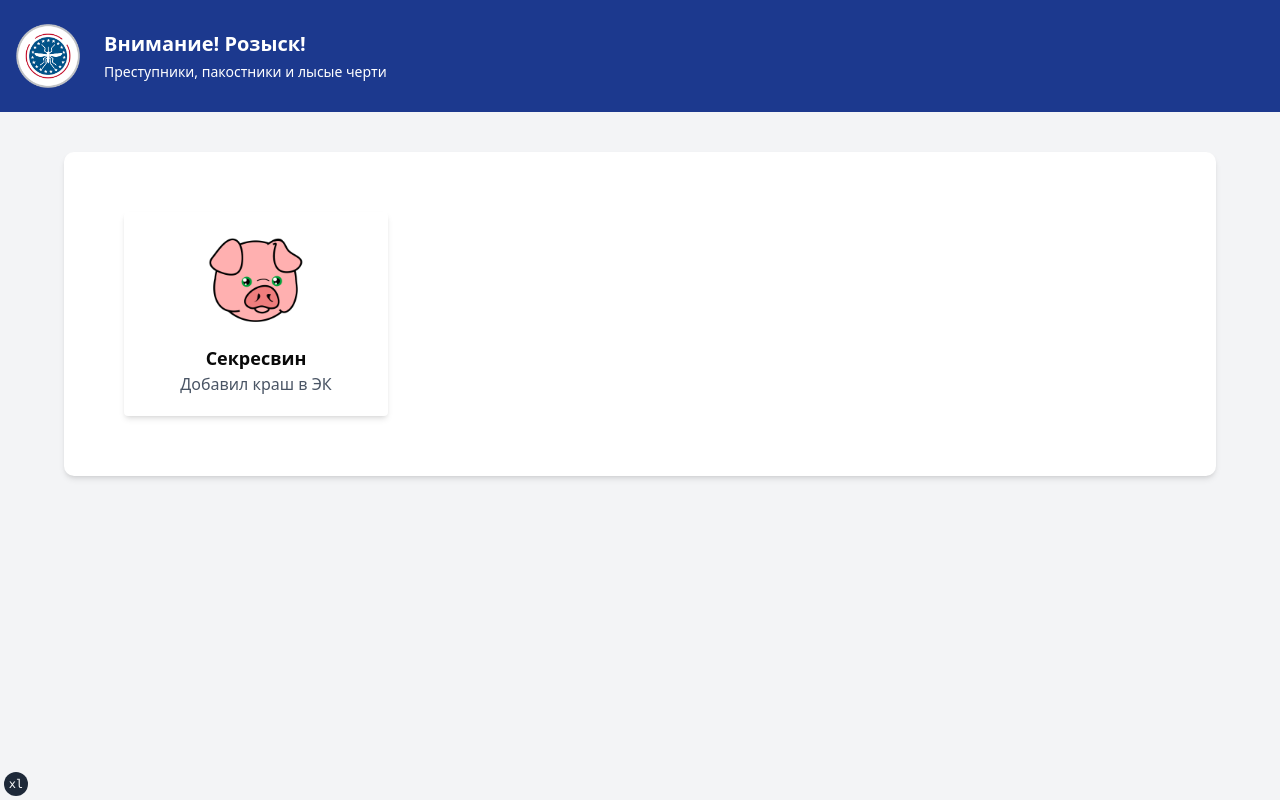
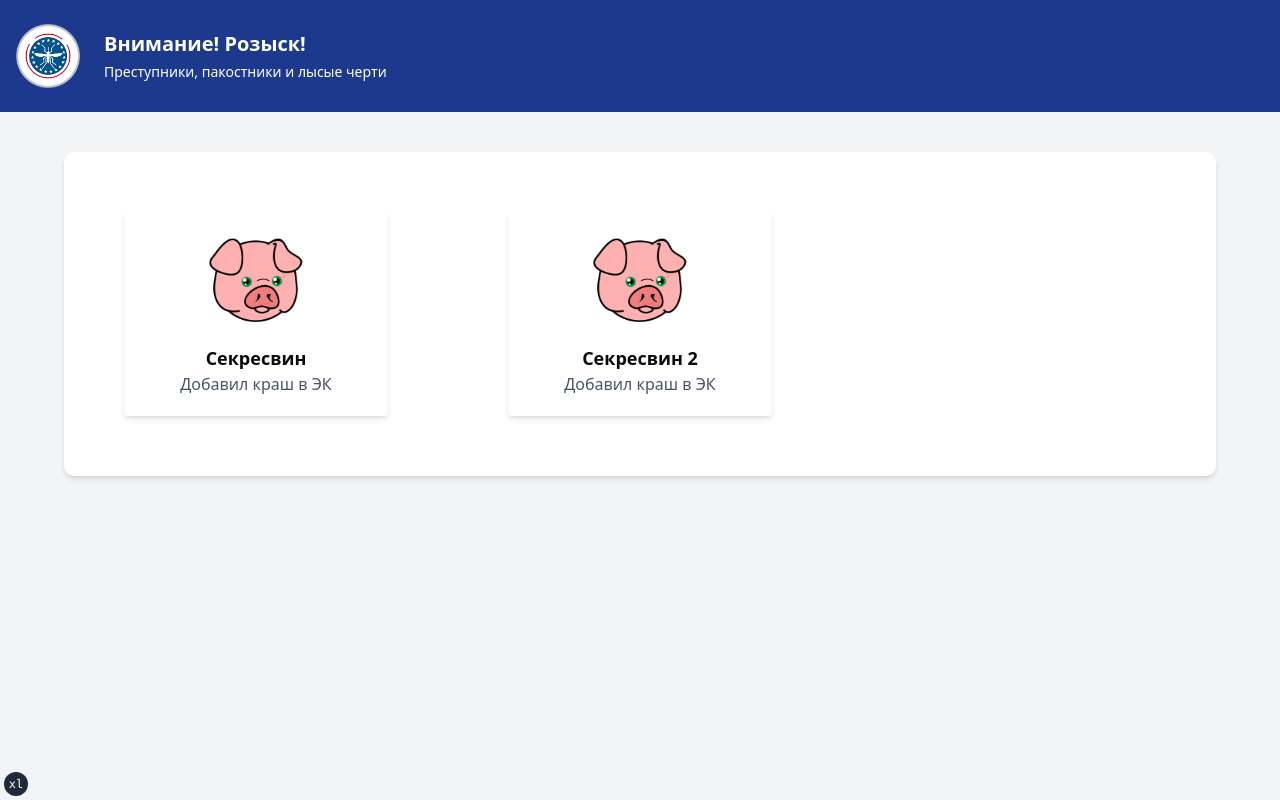
Before and after one commit to BMWmod/project-D.A.U.N, a Next.js app: page /wanted in a window 1280 px wide. Built offline with nearby package versions, Linux system fonts and the light colour scheme.

Commit message:
Update CardGridwanted.tsx

```diff
--- a/components/CardGridwanted.tsx
+++ b/components/CardGridwanted.tsx
@@ -9,7 +9,11 @@ const CardGrid = () => {
         name="Секресвин"
         title="Добавил краш в ЭК"
       />
-
+    <EmployeeCard
+        imageSrc="/wanted_1.png"
+        name="Секресвин 2"
+        title="Добавил краш в ЭК"
+      />
     </div>
   );
 };
```
